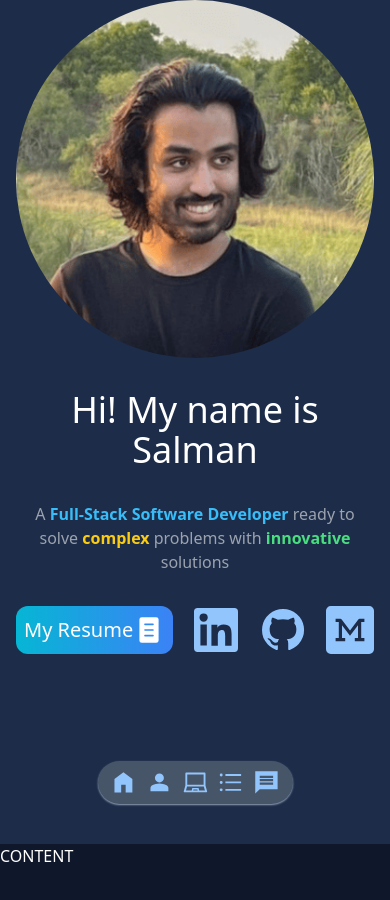
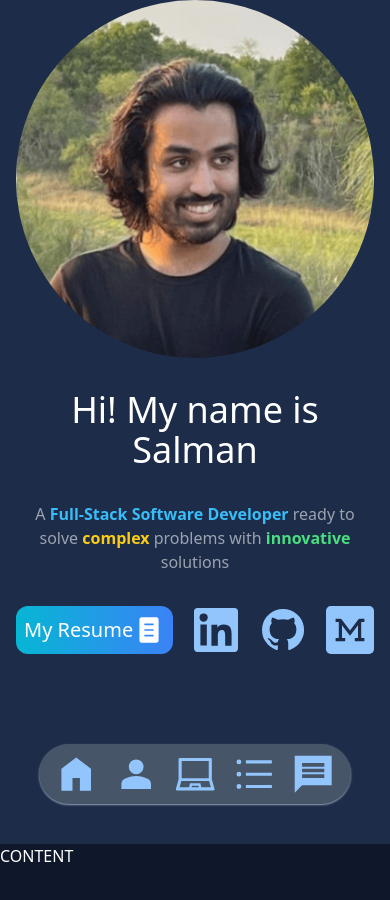
Before and after one commit to SalmanMahmud129/salman-portfolio, a Next.js app: page / in a window 390 px wide. Shown: the top 900 px of the page. Built offline with nearby package versions, Linux system fonts and the light colour scheme.

Commit message:
adjustments to mobile nav spacing

```diff
--- a/features/common/modules/Navigation/components/Mobile/Mobile.js
+++ b/features/common/modules/Navigation/components/Mobile/Mobile.js
@@ -9,7 +9,7 @@
   const size="75%"
   return (
     <>
-    <nav className='sticky w-1/2 p-1 mx-auto mt-5 font-bold rounded-full shadow-sm bottom-10 shadow-slate-400 h-15 md:hidden bg-slate-600'>
+    <nav className='sticky w-4/5 p-1 mx-auto mt-5 font-bold rounded-full shadow-sm bottom-10 shadow-slate-400 h-15 md:hidden bg-slate-600'>
 
 
           <ul className='flex items-center justify-center flex-1 p-1 text-blue-300'>
```
